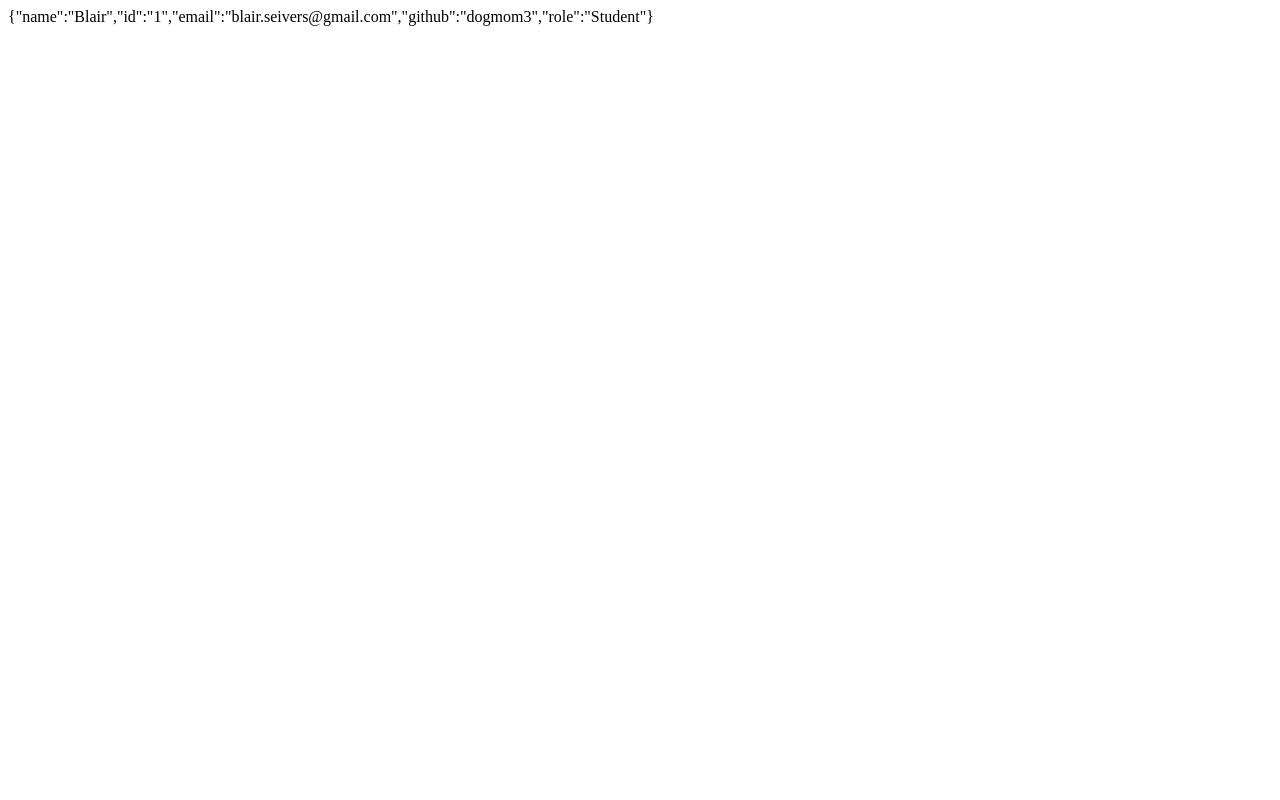
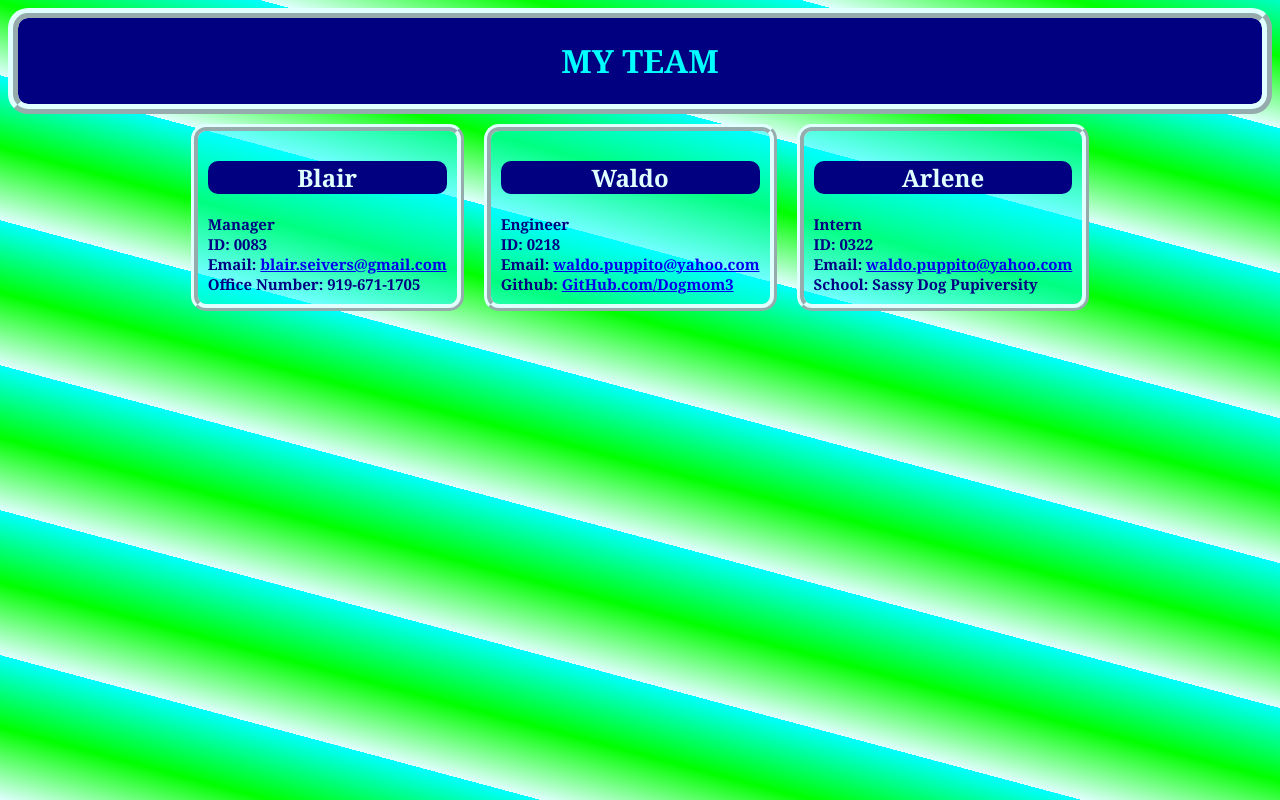
Before and after one commit to dogmom3/employee-data-input, a website: page index.html in a window 1280 px wide. Drawn offline with Linux system fonts and the light colour scheme.

Commit message:
add html & css

```diff
--- /dev/null
+++ b/assets/css/style.css
@@ -0,0 +1,56 @@
+body {
+    background-image: repeating-linear-gradient(15deg,lightcyan,lime 70px,aqua 140px);
+    background-attachment: fixed;
+    font-family:Georgia, 'Times New Roman', Times, serif;
+    display: flex;
+    flex-wrap: wrap;
+    flex-direction: column;
+}
+
+header {
+    border-style:ridge;
+    border-width: 10px;
+    border-radius: 20px;
+    border-color:lightcyan;
+    text-align: center;
+    background-color: navy;
+
+}
+
+h1 {
+    color: aqua;
+    border-radius: 10px;
+    margin-left: 50px;
+    margin-right: 50px;
+}
+
+#employee-data {
+    display: flex;
+    flex-direction: row;
+    flex-wrap: wrap;
+    justify-content: center;
+}
+
+#data {
+    list-style: none;
+    background-color:rgba(0,255,255,.50);
+    border-style:ridge;
+    border-color: lightcyan;
+    border-width: 7px;
+    border-radius: 15px;
+    margin: 10px;
+    padding: 10px;
+}
+
+#name {
+    text-align: center;
+    background-color:navy;
+    border-radius: 10px;
+    color: lightcyan;
+}
+
+#list {
+font-size: 15px;
+font-weight: bold;
+color: navy;
+}
--- a/index.html
+++ b/index.html
@@ -1,12 +1,47 @@
 <!DOCTYPE html>
 <html lang="en">
+
 <head>
     <meta charset="UTF-8">
     <meta http-equiv="X-UA-Compatible" content="IE=edge">
     <meta name="viewport" content="width=device-width, initial-scale=1.0">
+    <link rel="stylesheet" href="assets/css/style.css">
     <title>Document</title>
 </head>
+
 <body>
-    {"name":"Blair","id":"1","email":"blair.seivers@gmail.com","github":"dogmom3","role":"Student"}
+    <!-- {"name":"Blair","id":"1","email":"blair.seivers@gmail.com","github":"dogmom3","role":"Student"} -->
+    <header>
+        <h1>MY TEAM</h1>
+    </header>
+    <div id="container">
+        <div id="employee-data">
+            <ul id="data">
+                <h2 id="name">Blair</h2>
+                <li id="list">Manager</li>
+                <li id="list">ID: 0083</li>
+                <li id="list">Email: <a id="list-item" href="mailto:blair.seivers@gmail.com"
+                        target="_blank">blair.seivers@gmail.com</a> </li>
+                <li id="list">Office Number: 919-671-1705</li>
+            </ul>
+
+            <ul id="data">
+                <h2 id="name">Waldo</h2>
+                <li id="list">Engineer</li>
+                <li id="list">ID: 0218</li>
+                <li id="list">Email: <a href="mailto:waldo.puppito@yahoo.com" target="_blank">waldo.puppito@yahoo.com</a></li>
+                <li id="list">Github: <a href="http://github.com/dogmom3" target="_blank">GitHub.com/Dogmom3</a></li>
+            </ul>
+
+            <ul id="data">
+                <h2 id="name">Arlene</h2>
+                <li id="list">Intern</li>
+                <li id="list">ID: 0322</li>
+                <li id="list">Email: <a href="mailto:waldo.puppito@yahoo.com" target="_blank">waldo.puppito@yahoo.com</a></li>
+                <li id="list">School: Sassy Dog Pupiversity</li>
+            </ul>
+        </div>
+    </div>
 </body>
+
 </html>
```
